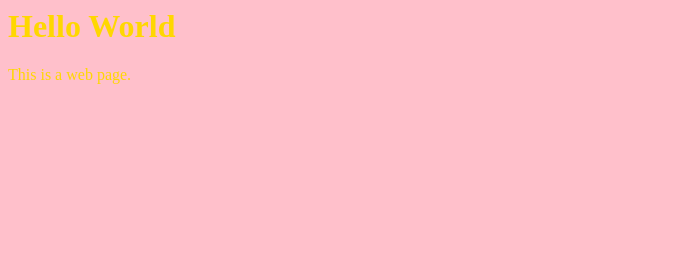
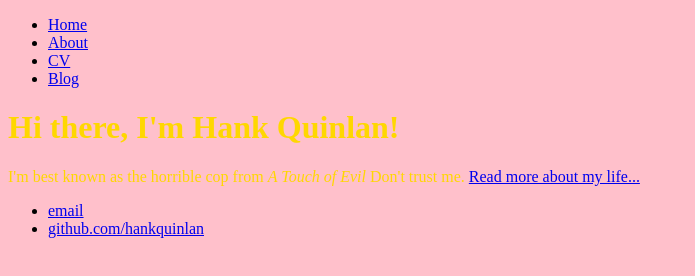
Before and after one commit to jay2dajay/jay2dajay.github.io, a plain HTML site: page index.html in a window 1280 px wide. Shown: the whole page, without its empty margins (0-695 px from the left). Drawn offline with Linux system fonts and the light colour scheme.

Commit message:
Update index.html

```diff
--- a/index.html
+++ b/index.html
@@ -1,11 +1,30 @@
-<html lang="en">
-  <head>
-    <meta charset="utf-8">
-    <title>Hello World</title>
-    <link rel="stylesheet" type ="text/css" href="/css/main.css">
-  </head>
-  <body>
-    <h1>Hello World</h1>
-    <p>This is a web page.</p>
-  </body>
+<!DOCTYPE html>
+<html>
+	<head>
+		<title>Hank Quinlan, Horrible Cop</title>
+		<!-- link to main stylesheet -->
+		<link rel="stylesheet" type="text/css" href="/css/main.css">
+	</head>
+	<body>
+		<nav>
+    		<ul>
+        		<li><a href="/">Home</a></li>
+	        	<li><a href="/about">About</a></li>
+        		<li><a href="/cv">CV</a></li>
+        		<li><a href="/blog">Blog</a></li>
+    		</ul>
+		</nav>
+		<div class="container">
+    		<div class="blurb">
+        		<h1>Hi there, I'm Hank Quinlan!</h1>
+				<p>I'm best known as the horrible cop from <em>A Touch of Evil</em> Don't trust me. <a href="/about">Read more about my life...</a></p>
+    		</div><!-- /.blurb -->
+		</div><!-- /.container -->
+		<footer>
+    		<ul>
+        		<li><a href="mailto:hankquinlanhub@gmail.com">email</a></li>
+        		<li><a href="https://github.com/hankquinlan">github.com/hankquinlan</a></li>
+			</ul>
+		</footer>
+	</body>
 </html>
```
